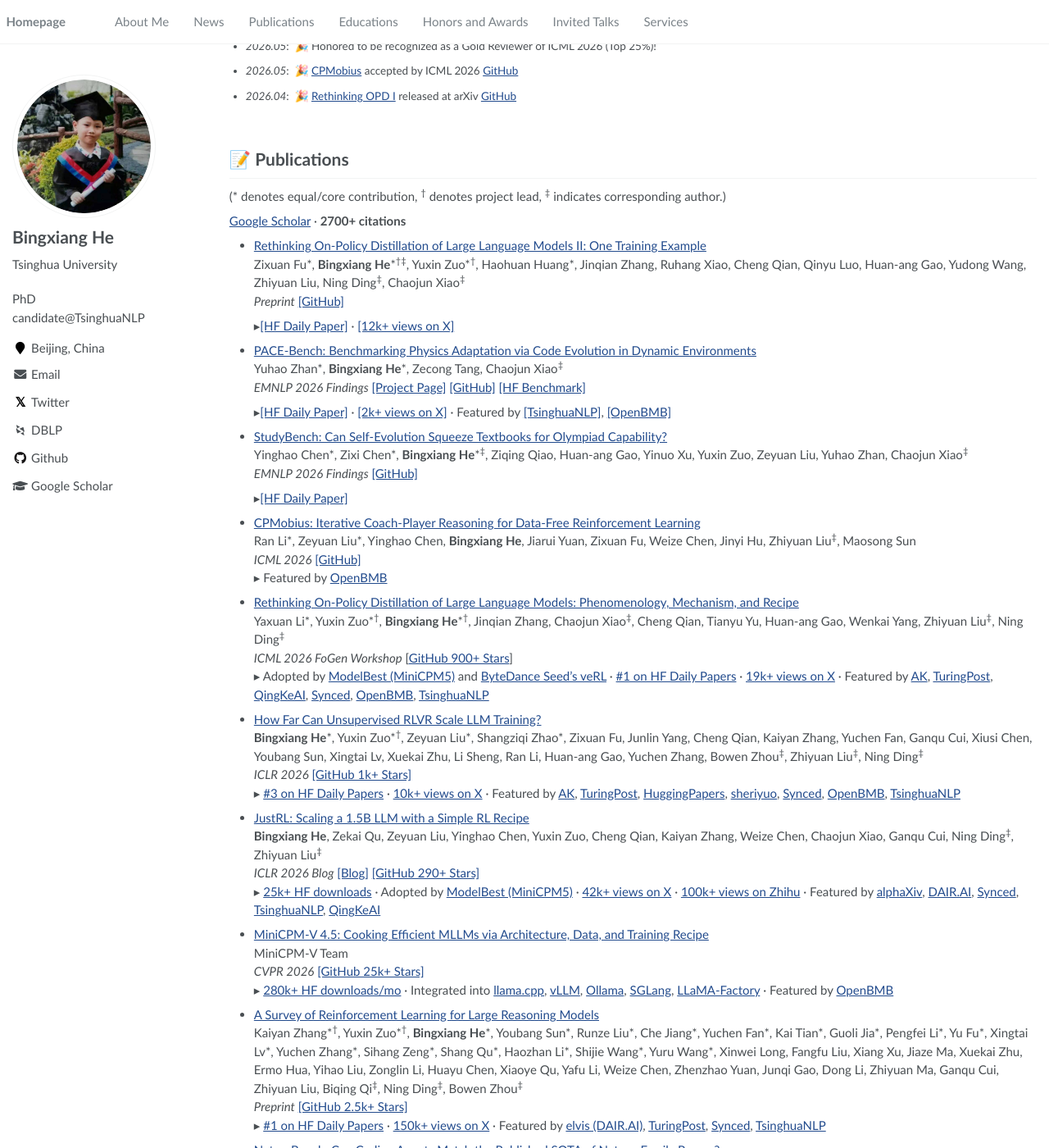
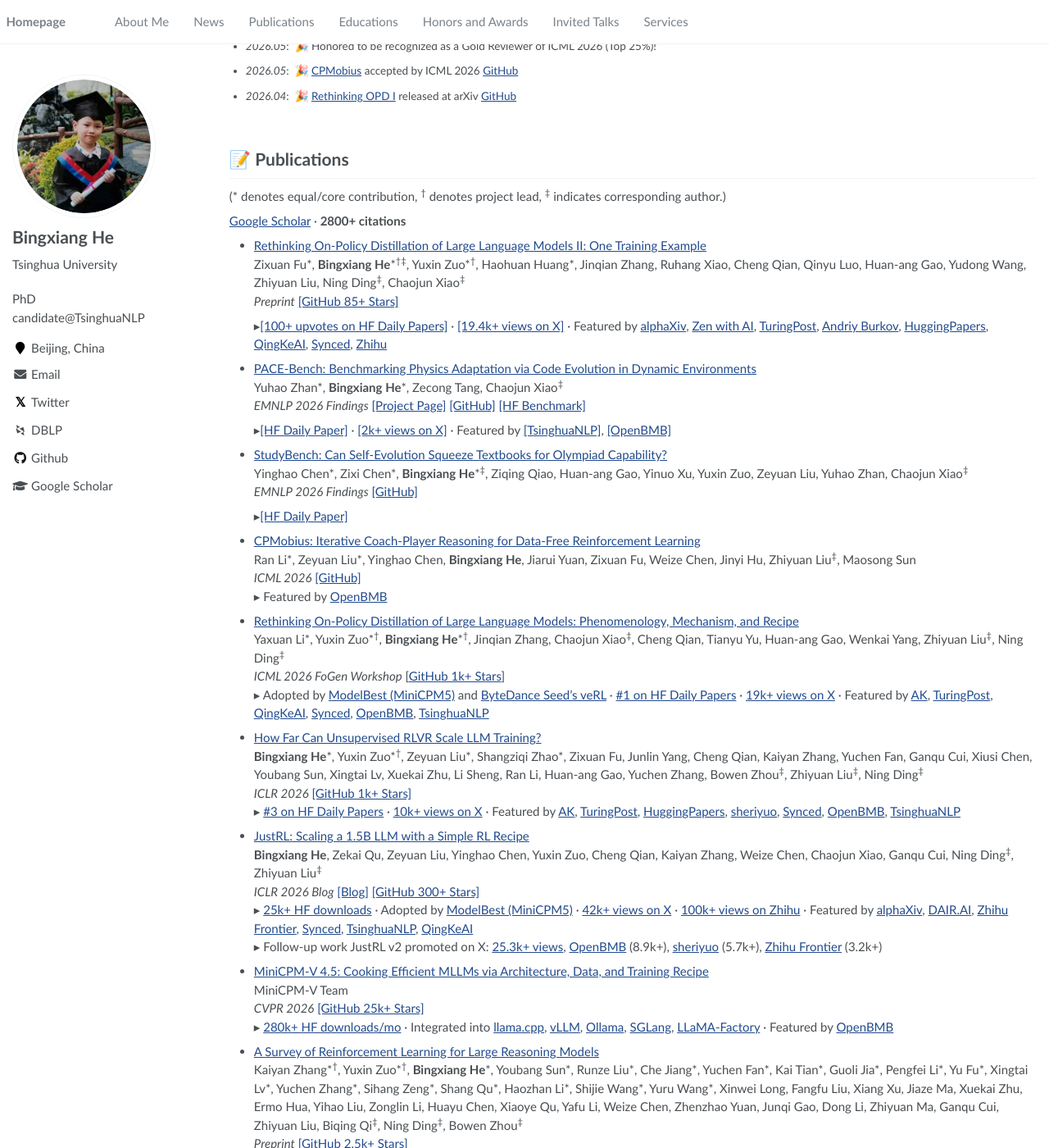
Before and after one commit to HBX-hbx/hbx-hbx.github.io, a Jekyll site: the page built from _pages/about.md, in a window 1280 px wide and 1400 px high, scrolled down 450 px. Shown: the whole window at 82% size. Built offline with Jekyll 4.4.1, drawn with Linux system fonts in a browser that asks for light colours; some web fonts are replaced; some of the changed text lies outside the part shown.

Commit message:
update cv

```diff
--- a/_pages/about.md
+++ b/_pages/about.md
@@ -76,13 +76,13 @@ Hi! I am a third-year PhD student at [Tsinghua University](https://www.tsinghua.
 
 (* denotes equal/core contribution, <sup>†</sup> denotes project lead, <sup>‡</sup> indicates corresponding author.)
 
-[Google Scholar](https://scholar.google.com/citations?user=mb36VikAAAAJ) · **2700+ citations**
+[Google Scholar](https://scholar.google.com/citations?user=mb36VikAAAAJ) · **2800+ citations**
 
 - [Rethinking On-Policy Distillation of Large Language Models II: One Training Example](https://arxiv.org/pdf/2609.04172)<br>
   Zixuan Fu\*, **Bingxiang He**\*<sup>†‡</sup>, Yuxin Zuo\*<sup>†</sup>, Haohuan Huang\*, Jinqian Zhang, Ruhang Xiao, Cheng Qian, Qinyu Luo, Huan-ang Gao, Yudong Wang, Zhiyuan Liu, Ning Ding<sup>‡</sup>, Chaojun Xiao<sup>‡</sup><br>
-  *Preprint* [[GitHub]](https://github.com/Thinking-Space/One-Shot-OPD)
+  *Preprint* [[GitHub 85+ Stars]](https://github.com/Thinking-Space/One-Shot-OPD)
 
-  <small>▸[[HF Daily Paper]](https://huggingface.co/papers/2609.04172) · [[12k+ views on X]](https://x.com/HBX_hbx/status/2095716853196747175)</small>
+  <small>▸[[100+ upvotes on HF Daily Papers]](https://huggingface.co/papers/2609.04172) · [[19.4k+ views on X]](https://x.com/HBX_hbx/status/2095716853196747175) · Featured by [alphaXiv](https://x.com/askalphaxiv/status/2096250248423231596), [Zen with AI](https://x.com/Zen_with_AI/status/2096272166174269895), [TuringPost](https://x.com/TheTuringPost/status/2097624353076658179), [Andriy Burkov](https://x.com/burkov/status/2096384426313957483), [HuggingPapers](https://x.com/HuggingPapers/status/2096088806126489776), [QingKeAI](https://mp.weixin.qq.com/s/4Dpb8qQ3rouHO4o2ptR6NA), [Synced](https://mp.weixin.qq.com/s/7wS7MTUoPni_yyMx3mja-g), [Zhihu](https://zhuanlan.zhihu.com/p/2079700159114507443)</small>
 
 - [PACE-Bench: Benchmarking Physics Adaptation via Code Evolution in Dynamic Environments](https://arxiv.org/pdf/2608.14441)<br>
   Yuhao Zhan\*, **Bingxiang He**\*, Zecong Tang, Chaojun Xiao<sup>‡</sup><br>
@@ -103,7 +103,7 @@ Hi! I am a third-year PhD student at [Tsinghua University](https://www.tsinghua.
 
 - [Rethinking On-Policy Distillation of Large Language Models: Phenomenology, Mechanism, and Recipe](https://arxiv.org/pdf/2604.13016)<br>
   Yaxuan Li\*, Yuxin Zuo\*<sup>†</sup>, **Bingxiang He**\*<sup>†</sup>, Jinqian Zhang, Chaojun Xiao<sup>‡</sup>, Cheng Qian, Tianyu Yu, Huan-ang Gao, Wenkai Yang, Zhiyuan Liu<sup>‡</sup>, Ning Ding<sup>‡</sup><br>
-  *ICML 2026 FoGen Workshop* [[GitHub 900+ Stars](https://github.com/Thinking-Space/Rethinking-OPD)]<br>
+  *ICML 2026 FoGen Workshop* [[GitHub 1k+ Stars](https://github.com/Thinking-Space/Rethinking-OPD)]<br>
   <small>▸ Adopted by [ModelBest (MiniCPM5)](https://github.com/OpenBMB/MiniCPM/tree/minicpm5#what-does-rl--opd-bring) and [ByteDance Seed's veRL](https://github.com/verl-project/verl/pull/6469) · [#1 on HF Daily Papers](https://huggingface.co/papers/2604.13016) · [19k+ views on X](https://x.com/HBX_hbx/status/2044464414829777354) · Featured by [AK](https://x.com/_akhaliq/status/2044444138582466652), [TuringPost](https://x.com/TheTuringPost/status/2046710304999104954), [QingKeAI](https://mp.weixin.qq.com/s/kBPunQnTnp2GEU3DbZRYGQ), [Synced](https://mp.weixin.qq.com/s/uUGZc2sireEyCJg8Q200aw), [OpenBMB](https://mp.weixin.qq.com/s/x32CJozGUhl9RKm0BiaciA), [TsinghuaNLP](https://mp.weixin.qq.com/s/vbt3JkS782byAzYPhC7NRw)</small>
 
 - [How Far Can Unsupervised RLVR Scale LLM Training?](https://arxiv.org/pdf/2603.08660)<br>
@@ -113,8 +113,8 @@ Hi! I am a third-year PhD student at [Tsinghua University](https://www.tsinghua.
 
 - [JustRL: Scaling a 1.5B LLM with a Simple RL Recipe](https://arxiv.org/pdf/2512.16649)<br>
   **Bingxiang He**, Zekai Qu, Zeyuan Liu, Yinghao Chen, Yuxin Zuo, Cheng Qian, Kaiyan Zhang, Weize Chen, Chaojun Xiao, Ganqu Cui, Ning Ding<sup>‡</sup>, Zhiyuan Liu<sup>‡</sup><br>
-  *ICLR 2026 Blog* [[Blog]](https://www.notion.so/JustRL-Scaling-a-1-5B-LLM-with-a-Simple-RL-Recipe-24f6198b0b6b80e48e74f519bfdaf0a8) [[GitHub 290+ Stars]](https://github.com/thunlp/JustRL)<br>
-  <small>▸ [25k+ HF downloads](https://huggingface.co/collections/hbx/justrl) · Adopted by [ModelBest (MiniCPM5)](https://github.com/OpenBMB/MiniCPM/tree/minicpm5#what-does-rl--opd-bring) · [42k+ views on X](https://x.com/HBX_hbx/status/1988474153436090776) · [100k+ views on Zhihu](https://www.zhihu.com/question/1987478921730613767) · Featured by [alphaXiv](https://x.com/askalphaxiv/status/2003196659426316294), [DAIR.AI](https://x.com/dair_ai/status/2004235730613371251), [Synced](https://mp.weixin.qq.com/s/F4zvQfWusb-QetDi-ReErg), [TsinghuaNLP](https://mp.weixin.qq.com/s/J-_vndAFQwiWgnyS0AW4xQ), [QingKeAI](https://mp.weixin.qq.com/s/Ya6QHWQ5HKo-8XngAg3a7g)</small>
+  *ICLR 2026 Blog* [[Blog]](https://www.notion.so/JustRL-Scaling-a-1-5B-LLM-with-a-Simple-RL-Recipe-24f6198b0b6b80e48e74f519bfdaf0a8) [[GitHub 300+ Stars]](https://github.com/thunlp/JustRL)<br>
+  <small>▸ [25k+ HF downloads](https://huggingface.co/collections/hbx/justrl) · Adopted by [ModelBest (MiniCPM5)](https://github.com/OpenBMB/MiniCPM/tree/minicpm5#what-does-rl--opd-bring) · [42k+ views on X](https://x.com/HBX_hbx/status/1988474153436090776) · [100k+ views on Zhihu](https://www.zhihu.com/question/1987478921730613767) · Featured by [alphaXiv](https://x.com/askalphaxiv/status/2003196659426316294), [DAIR.AI](https://x.com/dair_ai/status/2004235730613371251), [Zhihu Frontier](https://x.com/ZhihuFrontier/status/2098362348029477077), [Synced](https://mp.weixin.qq.com/s/F4zvQfWusb-QetDi-ReErg), [TsinghuaNLP](https://mp.weixin.qq.com/s/J-_vndAFQwiWgnyS0AW4xQ), [QingKeAI](https://mp.weixin.qq.com/s/Ya6QHWQ5HKo-8XngAg3a7g)<br>▸ Follow-up work JustRL v2 promoted on X: [25.3k+ views](https://x.com/HBX_hbx/status/2097249861355933879), [OpenBMB](https://x.com/OpenBMB/status/2097308982071431543) (8.9k+), [sheriyuo](https://x.com/sheriyuo/status/2097274116843905353) (5.7k+), [Zhihu Frontier](https://x.com/ZhihuFrontier/status/2098365535033684278) (3.2k+)</small>
 
 - [MiniCPM-V 4.5: Cooking Efficient MLLMs via Architecture, Data, and Training Recipe](https://arxiv.org/pdf/2509.18154)<br>
   MiniCPM-V Team <br>
@@ -138,12 +138,12 @@ Hi! I am a third-year PhD student at [Tsinghua University](https://www.tsinghua.
 
 - [MiniCPM4: Ultra-Efficient LLMs on End Devices](https://arxiv.org/pdf/2506.07900)<br>
   MiniCPM Team<br>
-  *Preprint* [[GitHub 9k+ Stars](https://github.com/openbmb/minicpm)] [[HF Collection]](https://huggingface.co/collections/openbmb/minicpm-4-6841ab29d180257e940baa9b)<br>
+  *Preprint* [[GitHub 11.3k+ Stars](https://github.com/openbmb/minicpm)] [[HF Collection]](https://huggingface.co/collections/openbmb/minicpm-4-6841ab29d180257e940baa9b)<br>
   <small>▸ Featured by [OpenBMB](https://x.com/OpenBMB/status/1930983161577754747) (18k+ views), [TsinghuaNLP](https://mp.weixin.qq.com/s/bgKUJRKKt72GB5xU_3QyAQ)</small>
 
 - [Process Reinforcement through Implicit Rewards](https://arxiv.org/pdf/2502.01456)<br>
   Ganqu Cui\*, Lifan Yuan\*, Zefan Wang\*, Hanbin Wang\*, Yuchen Zhang\*, Jiacheng Chen\*, Wendi Li\*, **Bingxiang He\***, Yuchen Fan\*, Tianyu Yu\*, Qixin Xu\*, Weize Chen, Jiarui Yuan, Huayu Chen, Kaiyan Zhang, Xingtai Lv, Shuo Wang, Yuan Yao, Xu Han, Hao Peng, Yu Cheng, Zhiyuan Liu, Maosong Sun, Bowen Zhou, Ning Ding<br>
-  *Preprint* [[Blog]](https://curvy-check-498.notion.site/Process-Reinforcement-through-Implicit-Rewards-15f4fcb9c42180f1b498cc9b2eaf896f) [[GitHub 1.9k+ Stars](https://github.com/PRIME-RL/PRIME)]<br>
+  *TMLR* [[Blog]](https://curvy-check-498.notion.site/Process-Reinforcement-through-Implicit-Rewards-15f4fcb9c42180f1b498cc9b2eaf896f) [[GitHub 1.9k+ Stars](https://github.com/PRIME-RL/PRIME)]<br>
   <small>▸ [240k+ views on X](https://x.com/lifan__yuan/status/1874867809983033649) · Liked by John Schulman and reposted by Nathan Lambert · Featured by [QbitAI](https://mp.weixin.qq.com/s/s-DeQCAX1gth82YkABxLLA)</small>
 
 - [EscapeBench: Pushing Language Models to Think Outside the Box](https://arxiv.org/pdf/2412.13549)<br>
@@ -209,6 +209,7 @@ Hi! I am a third-year PhD student at [Tsinghua University](https://www.tsinghua.
 
 # 💬 Invited Talks
 
+- Rethinking OPD [I](https://arxiv.org/pdf/2604.13016) & [II](https://arxiv.org/pdf/2609.04172). [QingKeAI](https://qingkeai.online/blog/Rethinking-OPD-talk). [BAAI](https://mp.weixin.qq.com/s/VTTcJRDHWppqB1-WW4TAkg). [Shanghai AI Lab](https://www.xiaohongshu.com/explore/6ab4f79e0000000013018eec). [DINQ Session 1](https://mp.weixin.qq.com/s/zwCWTr1TM99UofaHRMaHVw) ([recap](https://mp.weixin.qq.com/s/duzfHjwMtX4OMXRa4D3seA)). *2026.09*
 - [Rethinking OPD II: One-Shot OPD](https://arxiv.org/pdf/2609.04172). Paper walk-through on [YouTube](https://www.youtube.com/watch?v=gR-wGiTBd58). Featured by [Kian Kyars](https://x.com/neuralkian/status/2096467880909111300). *2026.08*
 - [Rethinking OPD I](https://arxiv.org/pdf/2604.13016). Paper walk-through on [YouTube](https://www.youtube.com/watch?v=i7TqHMHlKQ0). Featured by [Kian Kyars](https://x.com/neuralkian/status/2091238980184392135). *2026.08*
 - Three Boundaries for Scalable Reinforcement Learning. [Qingyuan InnoVibe 2026 in BAAI](https://event.baai.ac.cn/activities/1030). *2026.06*
```
Also changed, not shown: other parts of _pages/about.md (+1 -1 lines).
